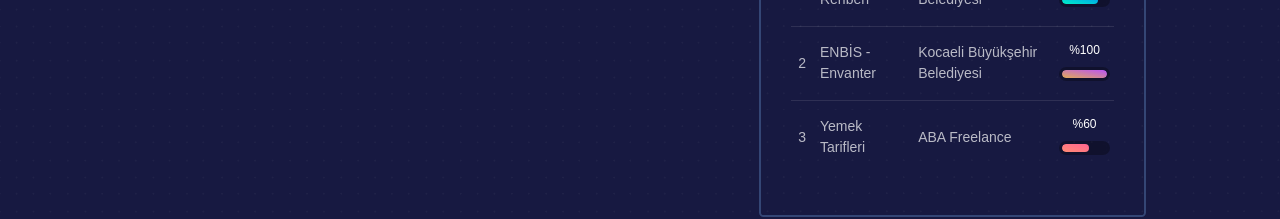
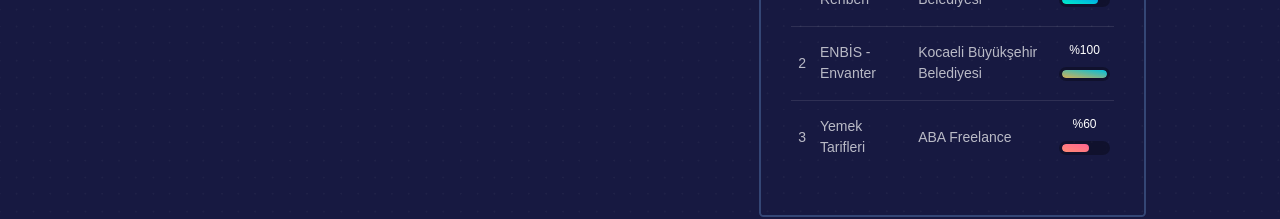
Before and after one commit to Lai-Star/NextJs-Project, a Next.js app: page / in a window 1280 px wide. Shown: the part 646-865 px from the top of the page. Built offline with nearby package versions, Linux system fonts and the light colour scheme.

Commit message:
Change primary color

```diff
--- a/styles/scss/blk-design-system-react/custom/_variables.scss
+++ b/styles/scss/blk-design-system-react/custom/_variables.scss
@@ -105,7 +105,7 @@
 
 // gradient
 $default-states: #263148 !default;
-$primary-states: #ba54f5 !default;
+$primary-states: #00c0dc !default;
 $success-states: #0098f0 !default;
 $info-states: #3358f4 !default;
 $warning-states: #ff6491 !default;
```
